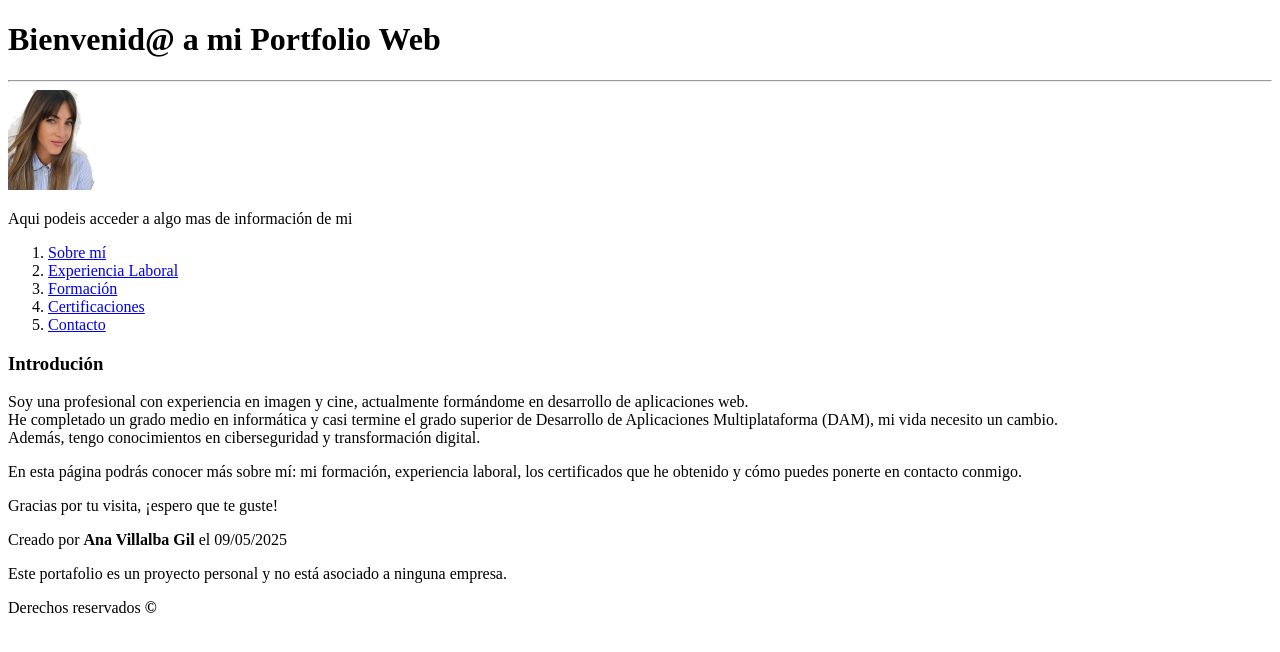
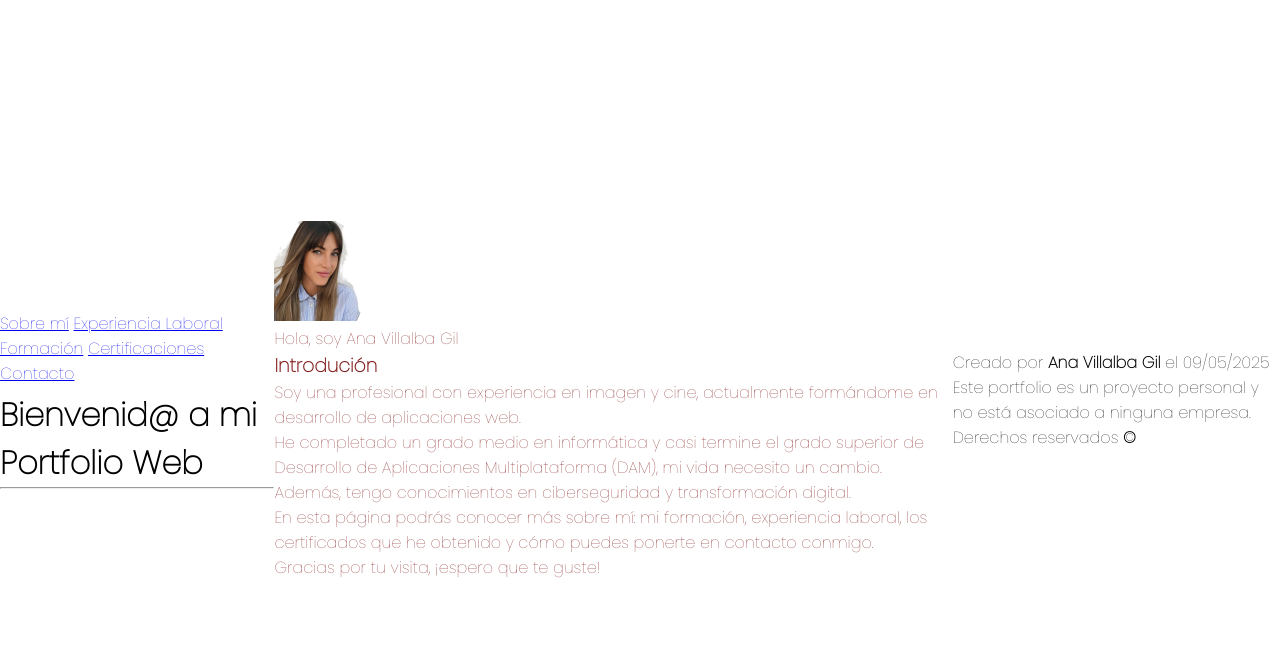
Before and after one commit to Annavg-sp/curriculum, a plain HTML site: page index.html in a window 1280 px wide. Drawn offline with Linux system fonts and the light colour scheme.

Commit message:
añadiendo css2

```diff
--- a/assets/styles/index.css
+++ b/assets/styles/index.css
@@ -0,0 +1,31 @@
+@import url('https://fonts.googleapis.com/css2?family=Poppins:wght@100&display=swap');
+
+*{
+  margin: 0;
+  padding: 0;
+  box-sizing: border-box;
+  font-family: poppins, sans-serif
+}
+
+html {
+  overflow: hidden;
+}
+body {
+  background-color:gradient(to right, #00c6ff, #0072ff);
+  display: flex;
+  justify-content: center;
+  align-items: center;
+  width: 100%;
+  height: 100vh;
+  overflow: hidden;
+}
+main{
+    color: #852020;
+    font-family: system-ui, -apple-system, BlinkMacSystemFont, 'Segoe UI', Roboto, Oxygen, Ubuntu, Cantarell, 'Open Sans', 'Helvetica Neue', sans-serif;
+}
+nav {
+  position: sticky;
+  width: 100%;
+  height: 10vh;
+
+}
--- a/index.html
+++ b/index.html
@@ -3,31 +3,41 @@
   <head>
     <meta charset="UTF-8" />
     <meta name="viewport" content="width=device-width, initial-scale=1.0" />
-    <title>Esta soy yo</title>
+    <title>Ana Portfolio</title>
     <link rel="shortcut icon" href="assets/icon/icon.png" type="image/x-icon" />
+    <link rel="stylesheet" href="assets/styles/index.css" />
+<link rel="preconnect" href="https://fonts.googleapis.com">
+<link rel="preconnect" href="https://fonts.gstatic.com" crossorigin>
+<link href="https://fonts.googleapis.com/css2?family=Lato:ital,wght@0,100;0,300;0,400;0,700;0,900;1,100;1,300;1,400;1,700;1,900&display=swap" rel="stylesheet">
+
   </head>
   <body>
     <header>
+        <nav class="cointaner">
+        <ol>
+          <a href="views/sobremi.hml"> Sobre mí</a>
+          <a href="views/experiencia.html"> Experiencia Laboral</a>
+          <a href="views/formacion.html">Formación</a>
+          <a href="views/certificaciones.html">Certificaciones</a>
+          <a href="views/contacto.html">Contacto</a>
+        </ol>
+      </nav>
+
       <h1>Bienvenid@ a mi Portfolio Web</h1>
-      <hr />
+      <hr/>
+
+
+
+    </header>
+    <main>
       <img
         title="Foto de Ana"
         src="assets/img/mifoto.webp"
         alt="foto mia"
         width="100"
+
       />
-      <p>Aqui podeis acceder a algo mas de información de mi</p>
-      <nav>
-        <ol>
-          <li><a href="views/sobremi.html"> Sobre mí</a></li>
-          <li><a href="views/experiencia.html"> Experiencia Laboral</a></li>
-          <li><a href="views/formacion.html">Formación</a></li>
-          <li><a href="views/certificaciones.html">Certificaciones</a></li>
-          <li><a href="views/contacto.html">Contacto</a></li>
-        </ol>
-      </nav>
-    </header>
-    <main>
+      <p>Hola, soy Ana Villalba Gil</p>
       <h3>Introdución</h3>
         <section>
         <p>Soy una profesional con experiencia en imagen y cine, actualmente formándome en desarrollo de aplicaciones web. <br> He completado un grado medio en informática y casi termine el grado superior de Desarrollo de Aplicaciones Multiplataforma (DAM), mi vida necesito un cambio.<br> Además, tengo conocimientos en ciberseguridad y transformación digital.</p>
@@ -37,7 +47,7 @@
     </main>
     <footer>
       <p>Creado por <strong>Ana Villalba Gil</strong> el 09/05/2025</p>
-      <p>Este portafolio es un proyecto personal y no está asociado a ninguna empresa.</p>
+      <p>Este portfolio es un proyecto personal y no está asociado a ninguna empresa.</p>
       <p>Derechos reservados <strong>&copy;</strong></p>
     </footer>
   </body>
```
Also changed, not shown: views/certificaciones.html (+1 -1 lines), views/contacto.html (+1 -1 lines), views/experiencia.html (+1 -1 lines), views/formacion.html (+1 -1 lines), views/sobremi.html (+1 -1 lines).
